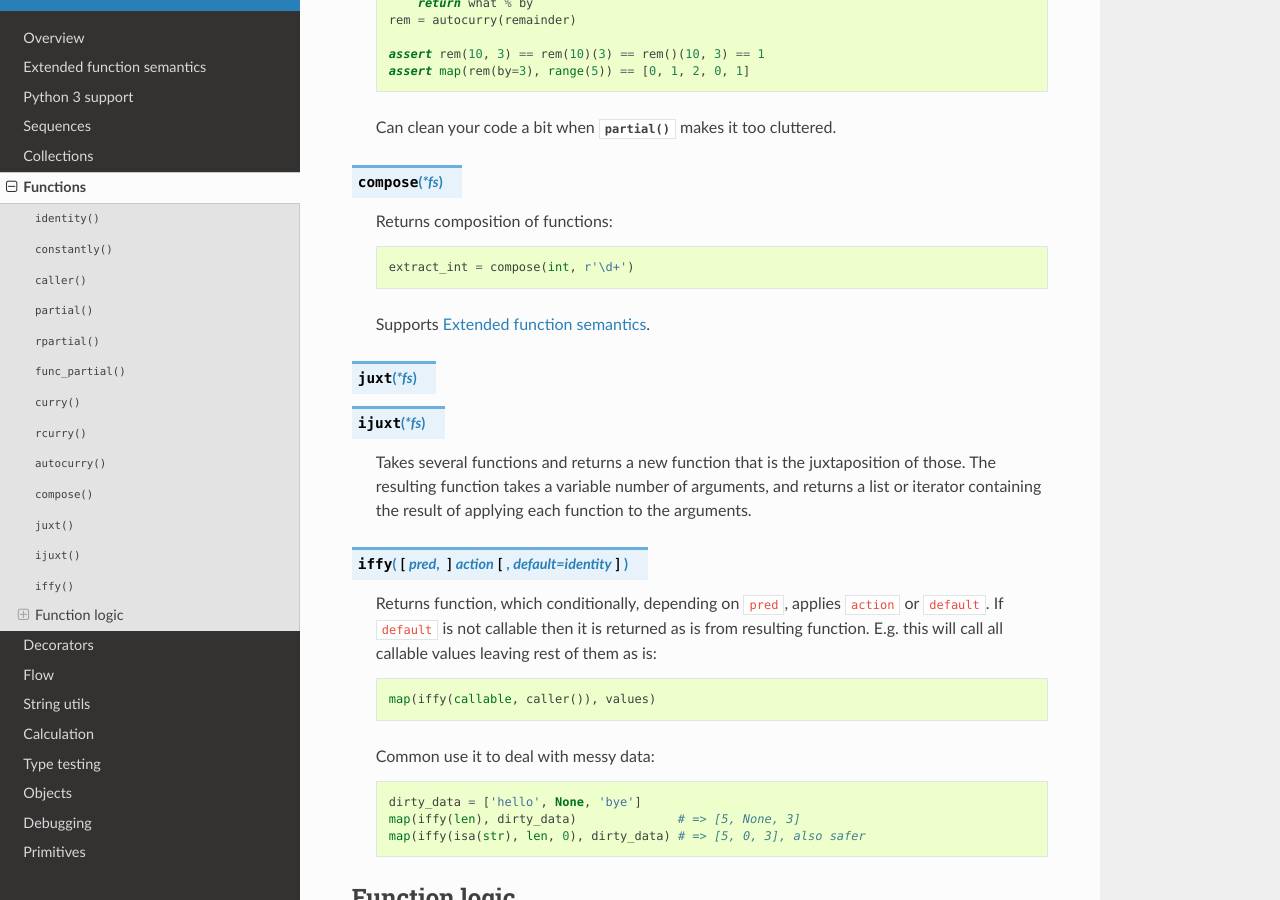
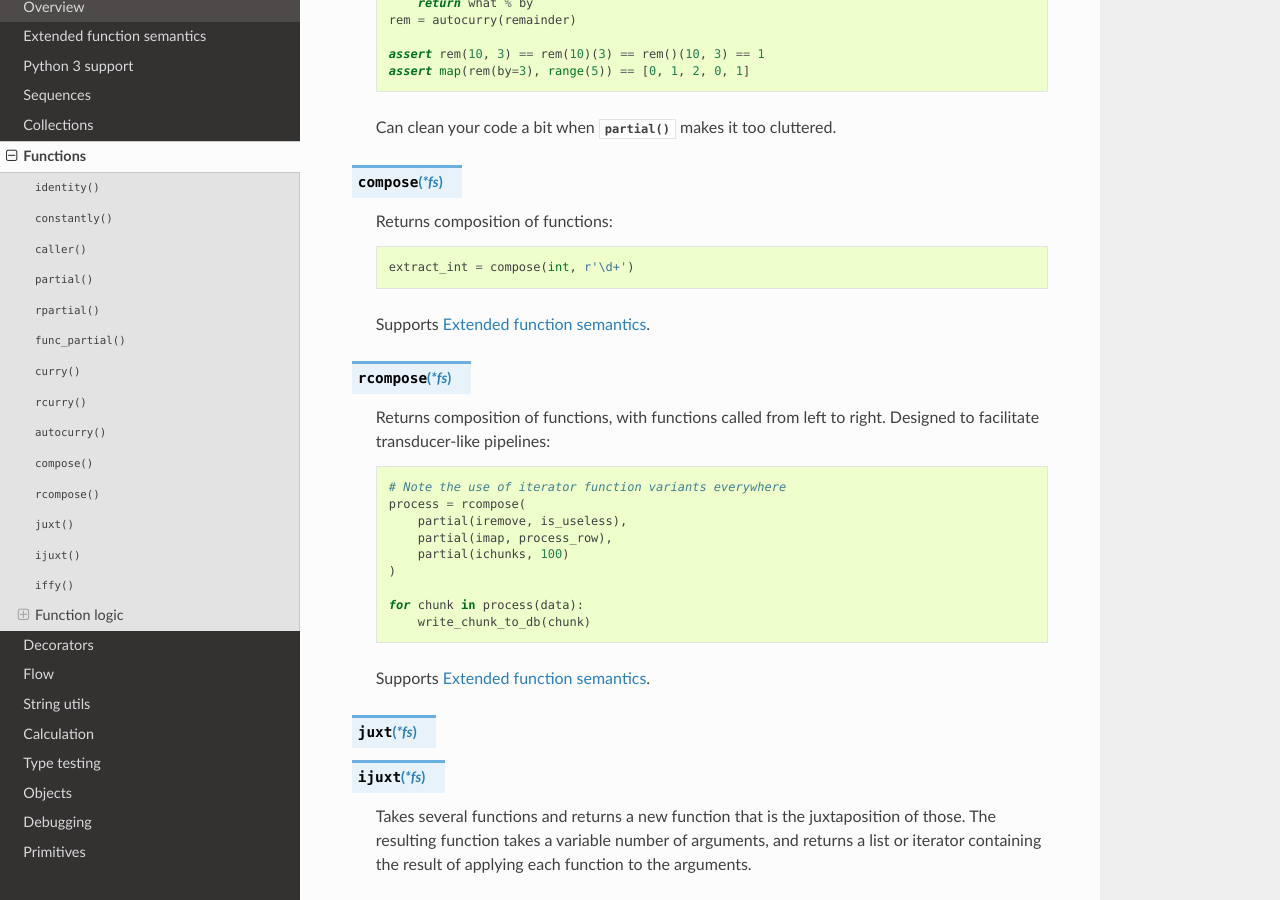
Before and after one commit to Jamaal224/funcy, a Sphinx documentation site: the page built from docs/funcs.rst, in a window 1280 px wide and 900 px high, scrolled down 1889 px. Built offline with Sphinx 7.4.7 and the Read the Docs theme 2.0.0, drawn with Linux system fonts in a browser that asks for light colours.

Commit message:
Add rcompose()

```diff
--- a/docs/extended_fns.rst
+++ b/docs/extended_fns.rst
@@ -32,5 +32,5 @@ Collection transformation :func:`walk`, :func:`walk_keys`, :func:`walk_values`
 Collection filtering      :func:`select`, :func:`select_keys`, :func:`select_values`
 Content tests             :func:`all`, :func:`any`, :func:`none`, :func:`one`, :func:`some`, :func:`is_distinct`
 Function logic            :func:`all_fn`, :func:`any_fn`, :func:`none_fn`, :func:`one_fn`, :func:`some_fn`
-Function tools            :func:`compose`, :func:`complement`, :func:`juxt`, :func:`ijuxt`
+Function tools            :func:`compose`, :func:`rcompose`, :func:`complement`, :func:`juxt`, :func:`ijuxt`
 ========================= ==============================================================
--- a/docs/funcs.rst
+++ b/docs/funcs.rst
@@ -98,6 +98,23 @@ Functions
     Supports :ref:`extended_fns`.
 
 
+.. function:: rcompose(*fs)
+
+    Returns composition of functions, with functions called from left to right. Designed to facilitate transducer-like pipelines::
+
+        # Note the use of iterator function variants everywhere
+        process = rcompose(
+            partial(iremove, is_useless),
+            partial(imap, process_row),
+            partial(ichunks, 100)
+        )
+
+        for chunk in process(data):
+            write_chunk_to_db(chunk)
+
+    Supports :ref:`extended_fns`.
+
+
 .. function:: juxt(*fs)
               ijuxt(*fs)
 
```
Also changed, not shown: 2 other files.
